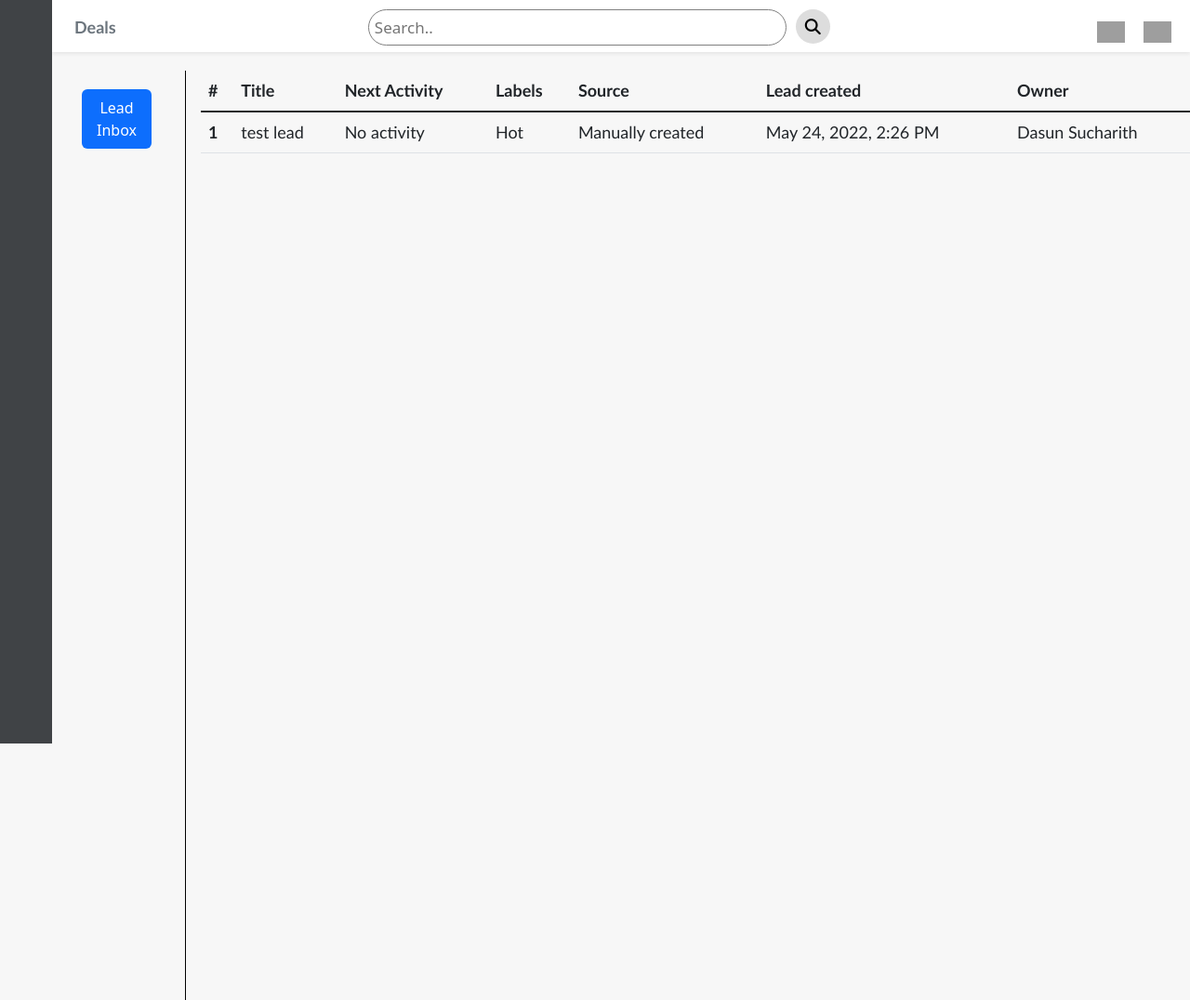
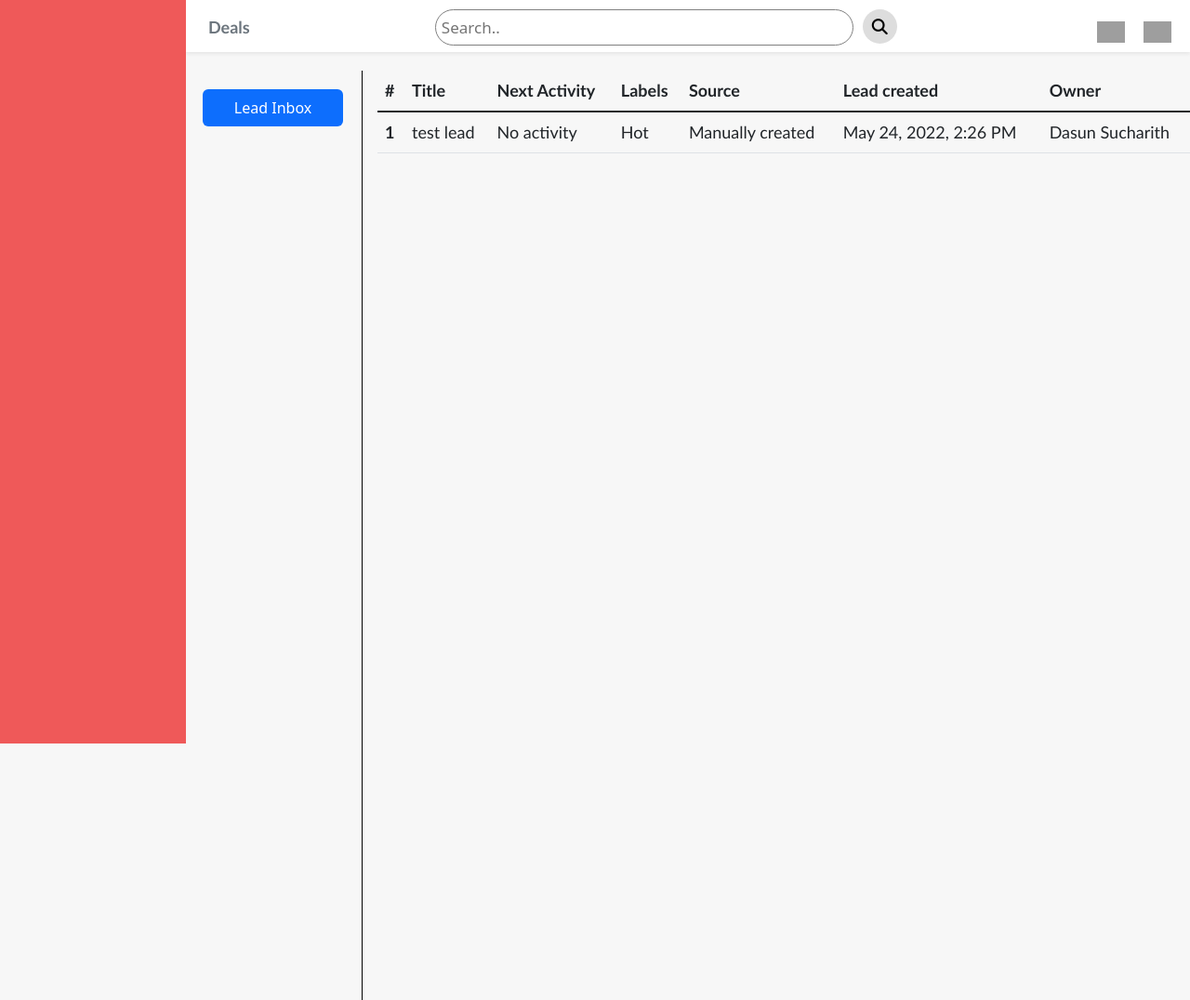
Before and after one commit to SmpManeth/pipedrive-php, a PHP site: page /pipedrive-php/leadsInbox.php in a window 1280 px wide. Shown: the whole page at 93% size. Run offline with PHP 8.4, Linux system fonts and the light colour scheme; some libraries are stand-ins or nearby versions; grey boxes are pictures that could not be loaded.

Commit message:
leadinbox

```diff
--- a/assets/css/style.css
+++ b/assets/css/style.css
@@ -34,13 +34,13 @@
 }
 
 .navbar {
-  margin-left: 56px;
+  margin-left: 200px;
   max-height: 56px;
 }
 
 .side-bar {
-  max-width: 56px;
-  background-color: #404346;
+  max-width: 200px;
+  background-color: #EF5959;
   height: 100%;
 }
 
@@ -52,21 +52,22 @@
 
 .sidenav-menu {
   padding-top: 20px !important;
-  padding-left: 80px !important;
+  padding-left: 210px !important;
   width: 100% !important;
   height: 100% !important;
 }
 
 .sidenav-item {
-  padding-right: 50px !important;
+  padding-right: 20px !important;
   padding-top: 20px !important;
-  width: 10%;
+  width: 20%;
   height: 1000px !important;
   border-right: 1px solid black;
 }
 
 .lead-button {
   width: 100% !important;
+
 }
 
 .table {
```
